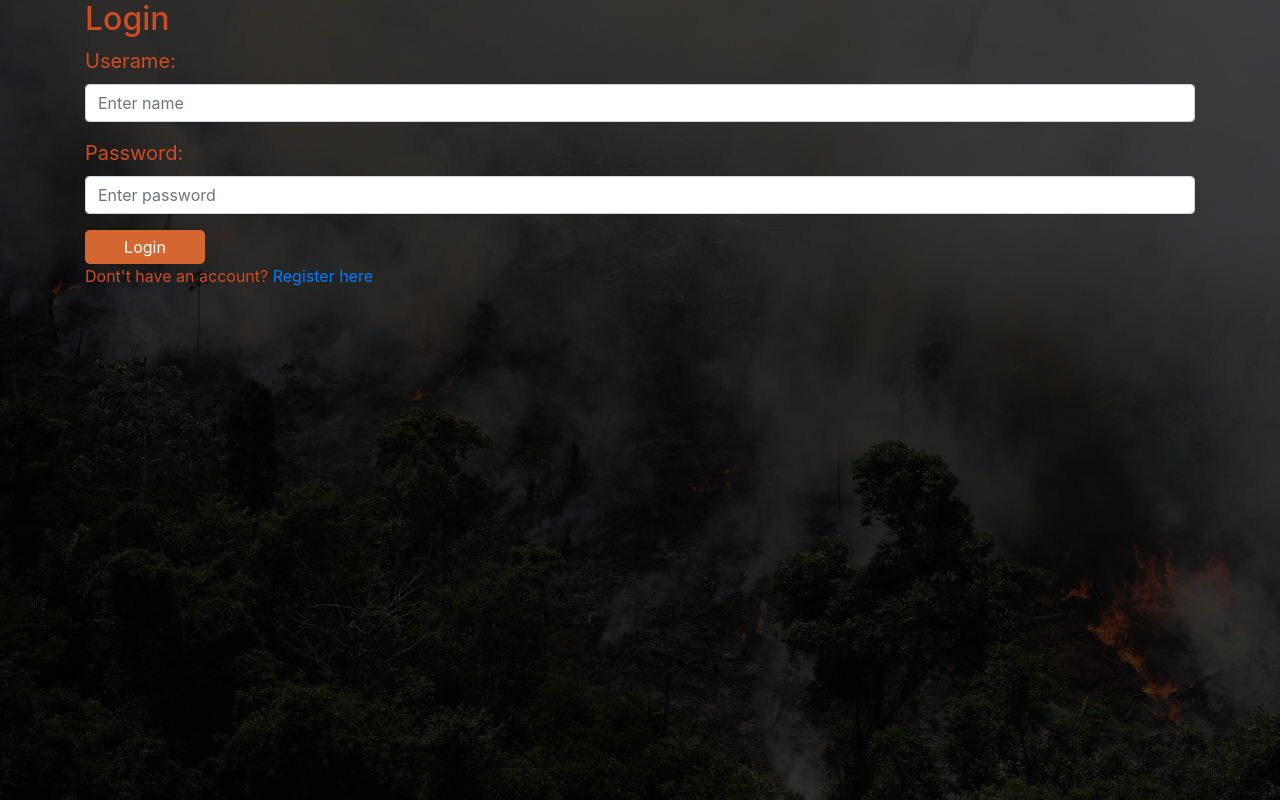
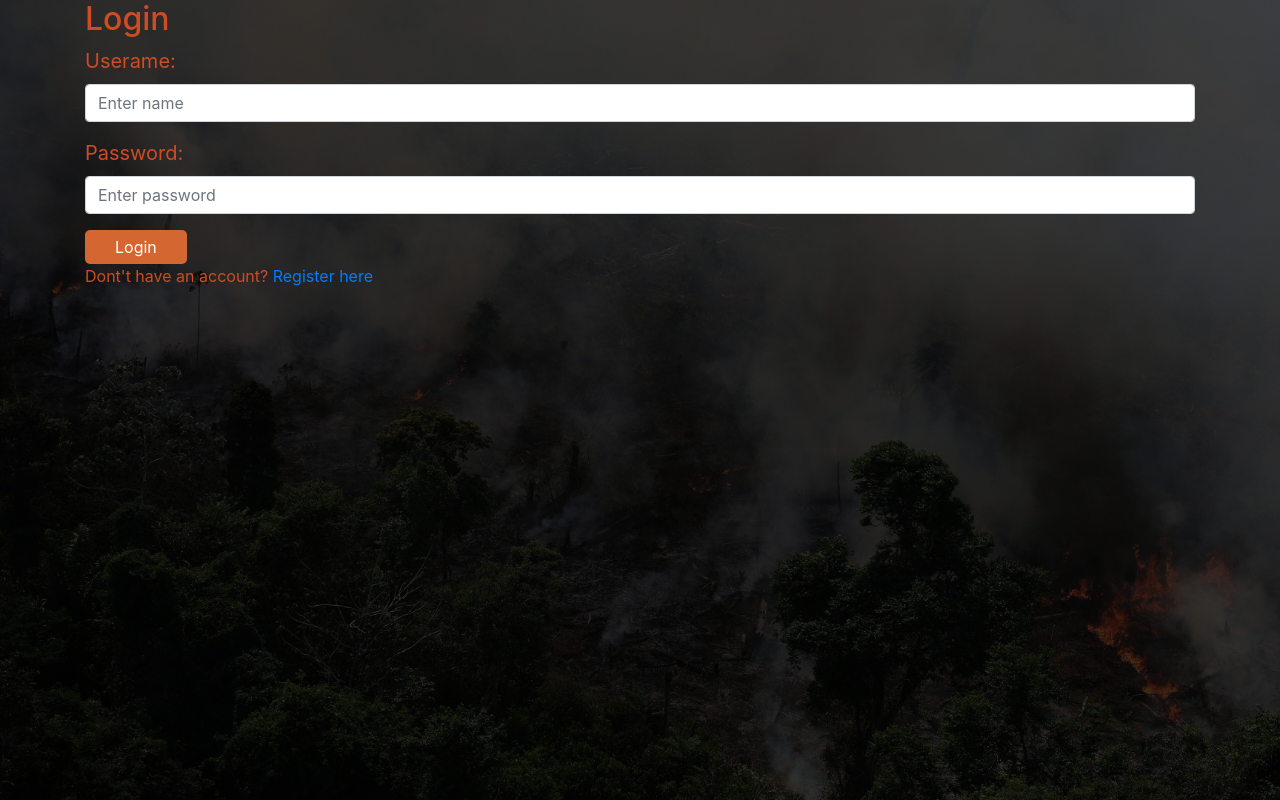
Before and after one commit to Ripunjay42/Forest-Fire-Prediction, a Flask app: page /login in a window 1280 px wide. Run offline with Flask 2, Linux system fonts and the light colour scheme; parts of the project's set-up code (start-up, migrations or seed data) failed here and were passed over.

Commit message:
Update login.html

```diff
--- a/templates/login.html
+++ b/templates/login.html
@@ -23,7 +23,6 @@
 	border-radius: 5px;
 	color: white;
 	background: #D46731;
-	width:15vh;
   }
 </style>
 </head>
```
